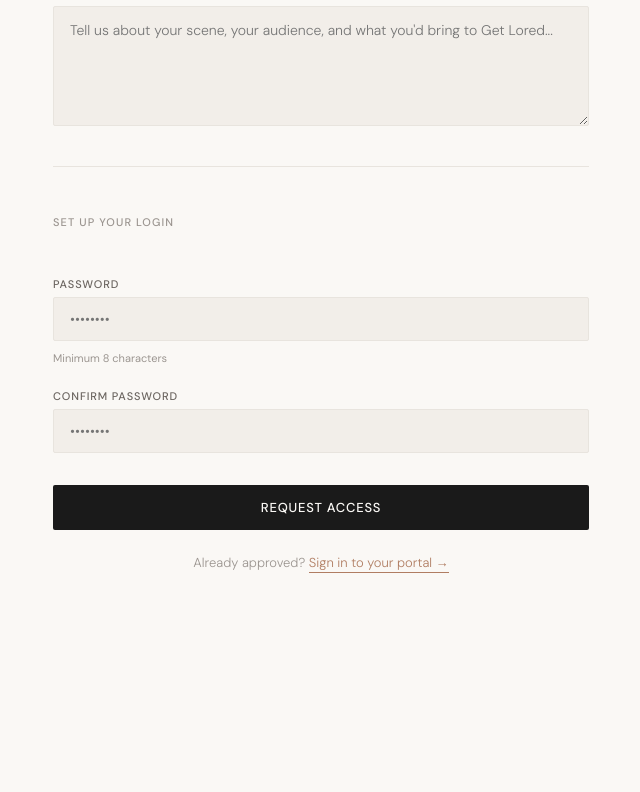
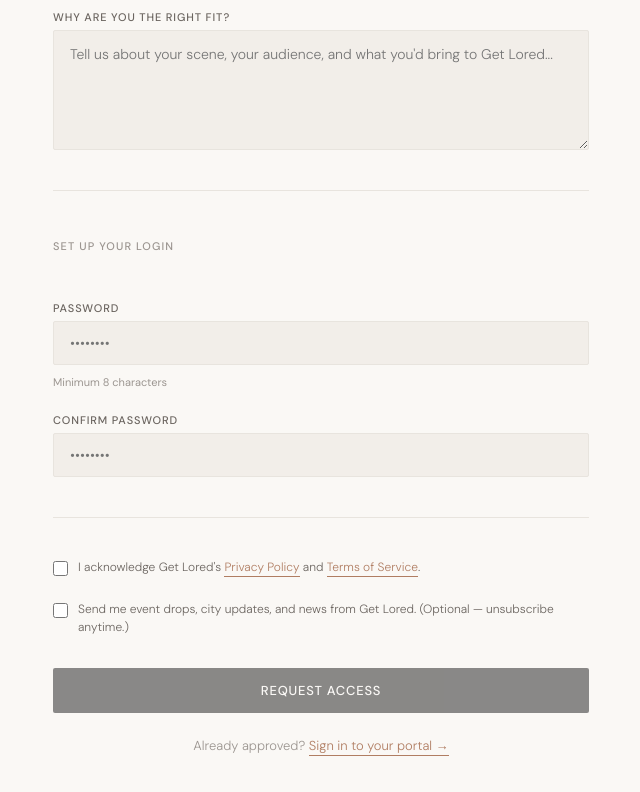
Before and after one commit to Kingiven1/getlored, a React (Vite) app: page /request-access in a window 1280 px wide. Shown: the part 900-1692 px from the top of the page, without its empty margins (319-959 px from the left). Before the commit the page ends 1551 px from the top, so only its background shows below. Built offline with nearby package versions, Linux system fonts and the light colour scheme.

Commit message:
Require privacy acknowledgment and Instagram on curator application

```diff
--- a/src/pages/RequestAccess.jsx
+++ b/src/pages/RequestAccess.jsx
@@ -14,6 +14,7 @@ const s = {
   inputError: { border: '1px solid #C0392B' },
   textarea: { width: '100%', padding: '12px 16px', fontFamily: "'DM Sans', sans-serif", fontSize: '14px', fontWeight: '300', color: '#1A1A1A', backgroundColor: '#F2EEE9', border: '1px solid #E8E4DE', borderRadius: '2px', outline: 'none', boxSizing: 'border-box', resize: 'vertical', minHeight: '120px', lineHeight: '1.6' },
   button: { width: '100%', padding: '14px', fontFamily: "'DM Sans', sans-serif", fontSize: '13px', fontWeight: '500', letterSpacing: '0.06em', textTransform: 'uppercase', color: '#FAF8F5', backgroundColor: '#1A1A1A', border: 'none', borderRadius: '2px', cursor: 'pointer', marginTop: '8px' },
+  buttonDisabled: { opacity: 0.5, cursor: 'not-allowed' },
   divider: { height: '1px', backgroundColor: '#E8E4DE', margin: '16px 0' },
   dividerLabel: { fontFamily: "'DM Sans', sans-serif", fontSize: '11px', fontWeight: '500', letterSpacing: '0.1em', textTransform: 'uppercase', color: '#9B9590', marginBottom: '24px', marginTop: '8px' },
   error: { fontFamily: "'DM Sans', sans-serif", fontSize: '13px', color: '#C0392B', backgroundColor: '#FDF0EE', padding: '12px 16px', borderRadius: '2px', border: '1px solid #F5C6C0' },
@@ -29,6 +30,10 @@ const s = {
   portalCardActive: { border: '1px solid #1A1A1A', backgroundColor: '#FAF8F5' },
   portalCardTitle: { fontFamily: "'Cormorant Garamond', serif", fontSize: '20px', fontWeight: '500', color: '#1A1A1A', marginBottom: '4px' },
   portalCardSub: { fontFamily: "'DM Sans', sans-serif", fontSize: '12px', fontWeight: '300', color: '#6B6560', lineHeight: '1.5' },
+  checkboxRow: { display: 'flex', alignItems: 'flex-start', gap: '10px' },
+  checkbox: { marginTop: '3px', flexShrink: 0, width: '15px', height: '15px', cursor: 'pointer', accentColor: '#1A1A1A' },
+  checkboxLabel: { fontFamily: "'DM Sans', sans-serif", fontSize: '12px', fontWeight: '300', color: '#6B6560', lineHeight: '1.5', cursor: 'pointer' },
+  checkboxLink: { color: '#B07D62', borderBottom: '1px solid #B07D62', paddingBottom: '1px' },
 }
 
 export default function RequestAccess() {
@@ -38,6 +43,8 @@ export default function RequestAccess() {
   })
   const [wantsEvents, setWantsEvents] = useState(false)
   const [wantsPlaces, setWantsPlaces] = useState(false)
+  const [agreedToPolicy, setAgreedToPolicy] = useState(false)
+  const [marketingOptIn, setMarketingOptIn] = useState(false)
   const [loading, setLoading] = useState(false)
   const [submitted, setSubmitted] = useState(false)
   const [error, setError] = useState('')
@@ -66,12 +73,28 @@ export default function RequestAccess() {
       setError('Select at least one portal to apply for.')
       return
     }
+    if (!form.name.trim()) {
+      setError('Please enter your full name.')
+      return
+    }
+    if (!form.city.trim()) {
+      setError('Please enter your city.')
+      return
+    }
+    if (!form.why.trim()) {
+      setError('Please tell us why you\'re the right fit.')
+      return
+    }
     if (form.password.length < 8) {
       setError('Password must be at least 8 characters.')
       return
     }
     if (form.password !== form.confirmPassword) {
       setError('Passwords do not match.')
+      return
+    }
+    if (!agreedToPolicy) {
+      setError('Please acknowledge the Privacy Policy to continue.')
       return
     }
 
@@ -114,10 +137,23 @@ export default function RequestAccess() {
       return
     }
 
+    if (data.user?.id) {
+      await supabase.from('marketing_consent').insert([{
+        user_id: data.user.id,
+        email: form.email,
+        email_opt_in: marketingOptIn,
+        opted_in_at: marketingOptIn ? new Date().toISOString() : null,
+        consent_version: 'v1',
+      }])
+    }
+
     await supabase.auth.signOut()
     setSubmitted(true)
     setLoading(false)
   }
+
+  const canSubmit = wantsEvents || wantsPlaces
+  const submitDisabled = loading || !agreedToPolicy || !canSubmit
 
   if (submitted) {
     return (
@@ -185,6 +221,7 @@ export default function RequestAccess() {
               <p style={s.portalCardSub}>Recommend restaurants, bars, venues, and happenings.</p>
             </div>
           </div>
+          {!canSubmit && <p style={s.hint}>Select at least one to continue.</p>}
         </div>
 
         <div style={s.fieldGroup}>
@@ -197,7 +234,7 @@ export default function RequestAccess() {
         </div>
         <div style={s.fieldGroup}>
           <label style={s.label}>Instagram handle</label>
-          <input style={s.input} name="instagram" value={form.instagram} onChange={handleChange} placeholder="@yourhandle" />
+          <input style={s.input} name="instagram" value={form.instagram} onChange={handleChange} placeholder="@yourhandle" required />
         </div>
         <div style={s.fieldGroup}>
           <label style={s.label}>Your city</label>
@@ -232,7 +269,40 @@ export default function RequestAccess() {
           )}
         </div>
 
-        <button type="submit" style={s.button} disabled={loading}>
+        <div style={s.divider} />
+
+        <label style={s.checkboxRow}>
+          <input
+            type="checkbox"
+            style={s.checkbox}
+            checked={agreedToPolicy}
+            onChange={(e) => setAgreedToPolicy(e.target.checked)}
+            required
+          />
+          <span style={s.checkboxLabel}>
+            I acknowledge Get Lored's{' '}
+            <Link to="/privacy" target="_blank" style={s.checkboxLink}>Privacy Policy</Link>{' '}and{' '}
+            <Link to="/terms" target="_blank" style={s.checkboxLink}>Terms of Service</Link>.
+          </span>
+        </label>
+
+        <label style={s.checkboxRow}>
+          <input
+            type="checkbox"
+            style={s.checkbox}
+            checked={marketingOptIn}
+            onChange={(e) => setMarketingOptIn(e.target.checked)}
+          />
+          <span style={s.checkboxLabel}>
+            Send me event drops, city updates, and news from Get Lored. (Optional — unsubscribe anytime.)
+          </span>
+        </label>
+
+        <button
+          type="submit"
+          style={submitDisabled ? { ...s.button, ...s.buttonDisabled } : s.button}
+          disabled={submitDisabled}
+        >
           {loading ? 'Submitting...' : 'Request access'}
         </button>
       </form>
```
